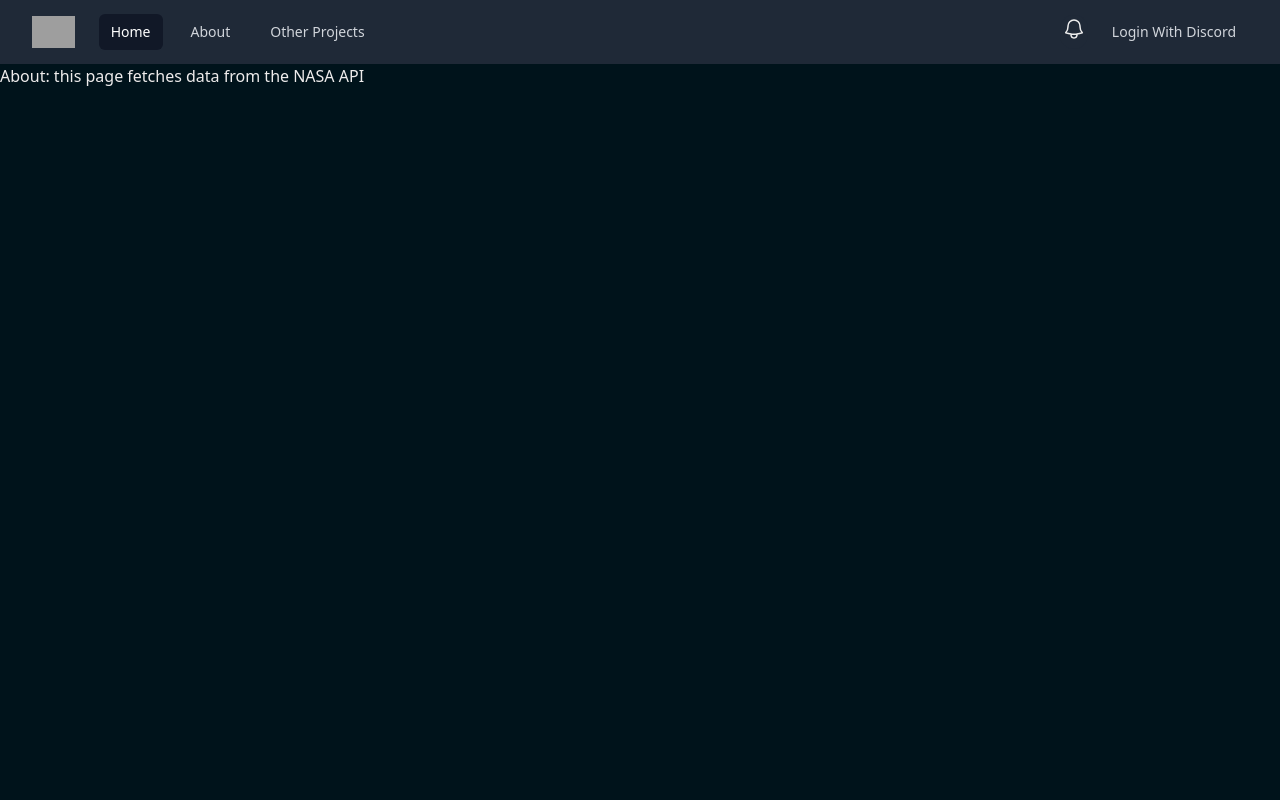
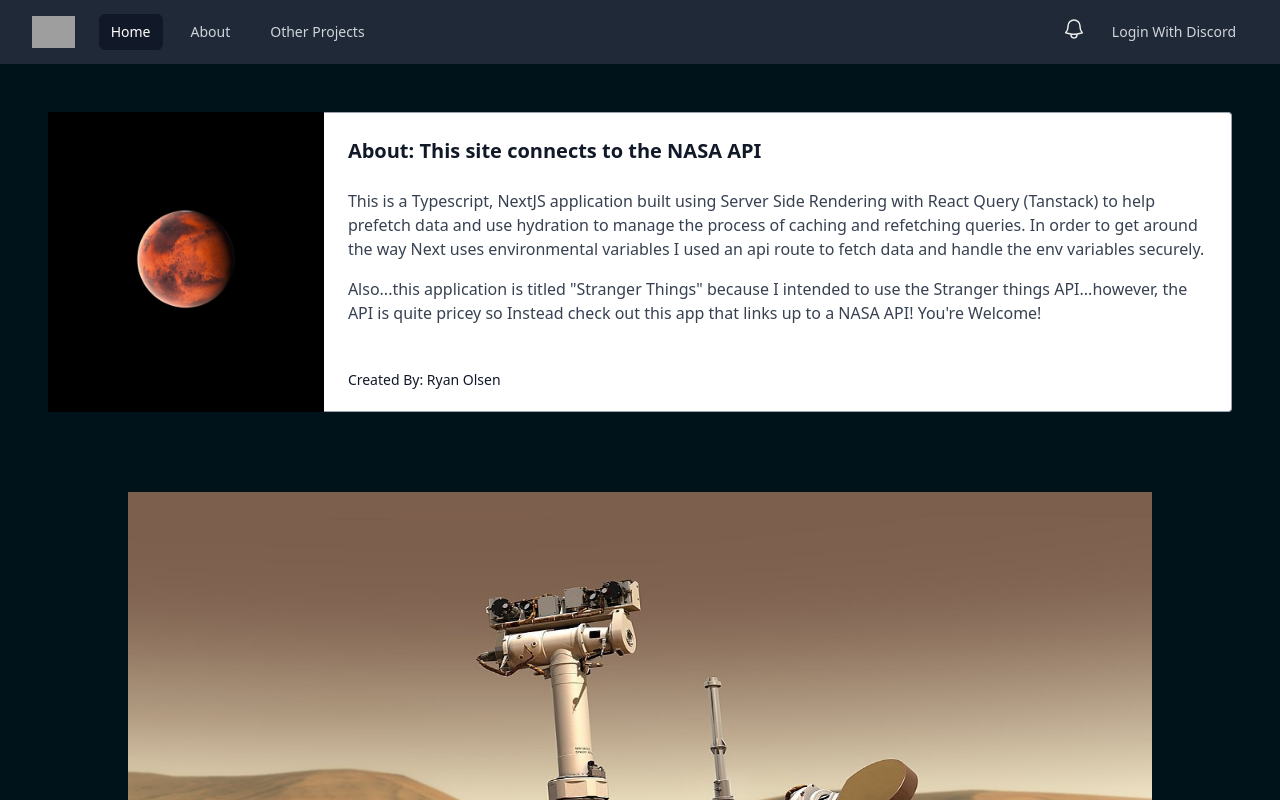
Before and after one commit to Ryankolsen/stranger-things, a Next.js app: page /about in a window 1280 px wide. Shown: the top 800 px of the page. Built offline with nearby package versions, Linux system fonts and the light colour scheme; no server answers; grey boxes are pictures that could not be loaded.

Commit message:
feat added info for about

```diff
--- /dev/null
+++ b/components/Card.tsx
@@ -0,0 +1,56 @@
+import Image from "next/image";
+import marsImg from "../assets/mars-about-img.jpg";
+
+interface CardProps {
+  cardProps: {
+    title: string;
+    info: string;
+    name: string;
+    moreInfo?: string;
+  };
+}
+
+function Card(cardProps: CardProps) {
+  const { info, name, title, moreInfo } = cardProps.cardProps;
+  return (
+    <>
+      <div className="max-w-sm w-full lg:max-w-full lg:flex">
+        <div
+          className="h-48 sm:h-auto lg:w-[800px] flex bg-black overflow-hidden"
+          // style="background-image: url('/img/card-left.jpg')"
+          title="Image of planet Mars"
+        >
+          <div className="m-auto">
+            <Image
+              className="flex sm:flex-col justify-center"
+              src={marsImg}
+              height={120}
+              width={200}
+              objectFit="contain"
+              alt="Planet Mars"
+            />
+          </div>
+        </div>
+
+        <div className="border-r border-b border-l border-gray-400 lg:border-l-0 lg:border-t lg:border-gray-400 bg-white rounded-b lg:rounded-b-none lg:rounded-r p-4 flex flex-col justify-between leading-normal">
+          <div className="mb-8">
+            <div className="text-gray-900 font-bold text-xl p-2 mb-2">
+              {title}
+            </div>
+            <p className="text-gray-700 text-base p-2">{info}</p>
+
+            {moreInfo ? (
+              <p className="text-gray-700 text-base p-2">{moreInfo} </p>
+            ) : null}
+          </div>
+          <div className="flex items-center p-2">
+            <div className="text-sm">
+              <p className="text-gray-900 leading-none">Created By: {name}</p>
+            </div>
+          </div>
+        </div>
+      </div>
+    </>
+  );
+}
+export default Card;
--- a/pages/about.tsx
+++ b/pages/about.tsx
@@ -1,9 +1,25 @@
 import React from "react";
+import Card from "../components/Card";
+import Image from "next/image";
+import roverImg from "../assets/rover-img.jpg";
 
 function about() {
+  const cardProps = {
+    title: "About: This site connects to the NASA API",
+    info: `This is a Typescript, NextJS application built using Server Side Rendering with React Query (Tanstack) to help prefetch data and use hydration to manage the process of caching and refetching queries.
+    In order to get around the way Next uses environmental variables I used an api route to fetch data and handle the env variables securely.
+    `,
+    moreInfo: `Also...this application is titled "Stranger Things" because I intended to use the Stranger things API...however, the API is quite pricey so Instead check out this app that links up to a NASA API! You're Welcome!`,
+    name: "Ryan Olsen",
+  };
   return (
-    <div>
-      <h1>About: this page fetches data from the NASA API</h1>
+    <div className="p-12">
+      <div className="flex justify-center">
+        <Card cardProps={cardProps} />
+      </div>
+      <div className="flex justify-center p-20 ">
+        <Image src={roverImg} height={1000} width={1500} />
+      </div>
     </div>
   );
 }
```
Also changed, not shown: assets/mars-about-img.jpg (added), assets/rover-img.jpg (added).
